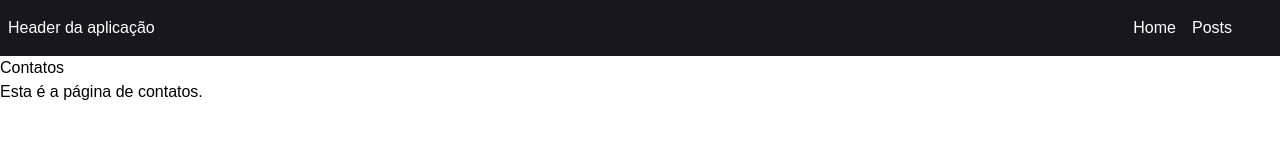
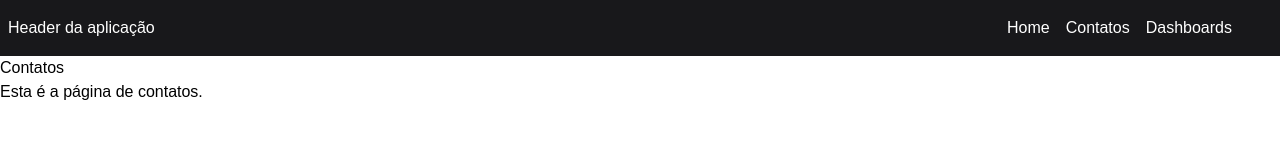
Before and after one commit to andre-0303/aprendendo-nextjs, a Next.js app: page /contatos in a window 1280 px wide. Shown: the top 160 px of the page. Built offline with nearby package versions, Linux system fonts and the light colour scheme.

Commit message:
Roteamento nos links

```diff
--- a/src/components/header/index.tsx
+++ b/src/components/header/index.tsx
@@ -1,3 +1,5 @@
+import Link from 'next/link'
+
 export default function Header() {
     return (
         <header className="flex px-2 py-4 bg-zinc-900 text-white">
@@ -7,14 +9,17 @@ export default function Header() {
             <nav>
                 <ul className="flex items-center justify-center gap-4 mr-10">
                     <li>
-                        <a href="#">
-                            Home
-                        </a>
+                        <Link href="/">
+                        Home
+                        </Link>
                     </li>
+
                     <li>
-                        <a href="#">
-                            Posts
-                        </a>
+                        <Link href="/contatos">Contatos</Link>
+                    </li>
+
+                    <li>
+                        <Link href="/dashboards">Dashboards</Link>
                     </li>
                 </ul>
             </nav>
```
